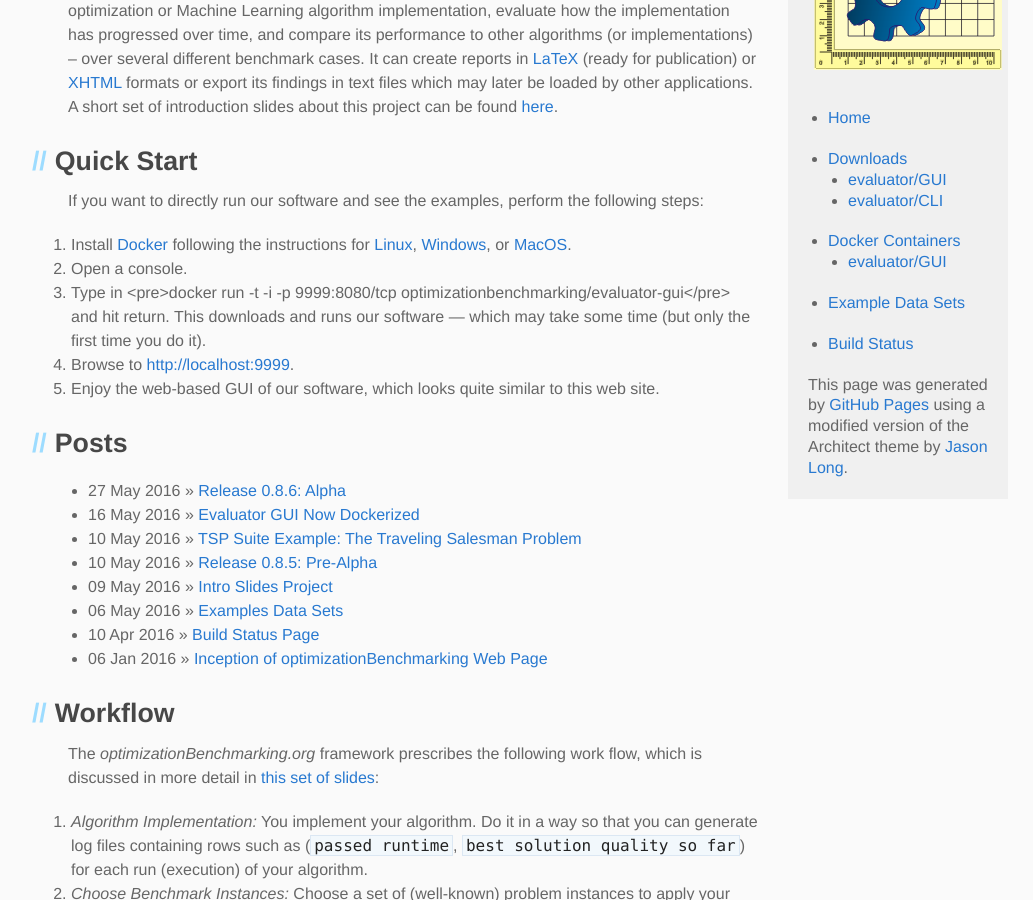
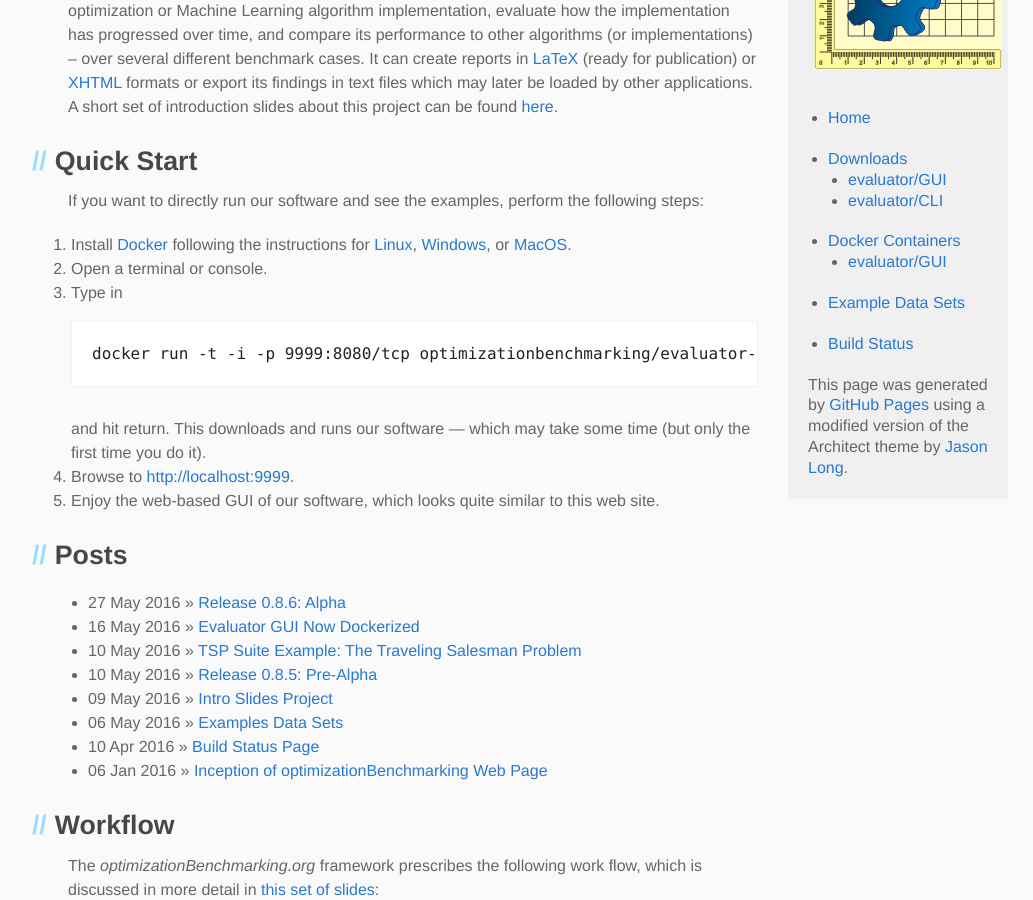
Before and after one commit to optimizationBenchmarking/optimizationBenchmarking.github.io, a Jekyll site: the page built from index.md, in a window 1280 px wide and 900 px high, scrolled down 316 px. Shown: the whole window, without its empty margins (102-1135 px from the left). Built offline with Jekyll 4.4.1, drawn with Linux system fonts in a browser that asks for light colours.

Commit message:
Fixed Quick Start Guide

```diff
--- a/index.md
+++ b/index.md
@@ -9,12 +9,13 @@ This is the main website of the *optimizationBenchmarking.org* framework, a `Jav
 
 ## Quick Start
 If you want to directly run our software and see the examples, perform the following steps:
-
-1. Install [Docker](http://www.docker.com) following the instructions for [Linux](https://docs.docker.com/linux/step_one/), [Windows](https://docs.docker.com/windows/step_one/), or [MacOS](https://docs.docker.com/mac/step_one/).
-2. Open a console.
-3. Type in <pre>docker run -t -i -p 9999:8080/tcp optimizationbenchmarking/evaluator-gui</pre> and hit return. This downloads and runs our software &mdash; which may take some time (but only the first time you do it).
-4. Browse to [http://localhost:9999](http://localhost:9999).
-5. Enjoy the web-based GUI of our software, which looks quite similar to this web site.
+<ol>
+<li>Install <a href="http://www.docker.com">Docker</a> following the instructions for <a href="https://docs.docker.com/linux/step_one/">Linux</a>, <a href="https://docs.docker.com/windows/step_one/">Windows</a>, or <a href="https://docs.docker.com/mac/step_one/">MacOS</a>.</li>
+<li>Open a terminal or console.</li>
+<li>Type in <pre>docker run -t -i -p 9999:8080/tcp optimizationbenchmarking/evaluator-gui</pre> and hit return. This downloads and runs our software &mdash; which may take some time (but only the first time you do it).</li>
+<li>Browse to <a href="http://localhost:9999">http://localhost:9999</a>.</li>
+<li>Enjoy the web-based GUI of our software, which looks quite similar to this web site.</li>
+</ol>
 
 ## Posts
 <ul class="posts">
```
